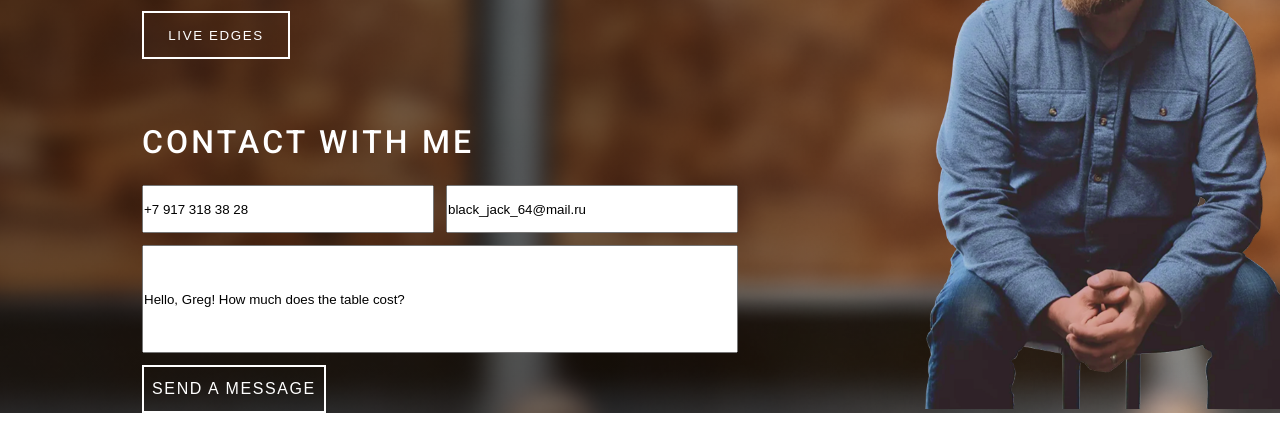
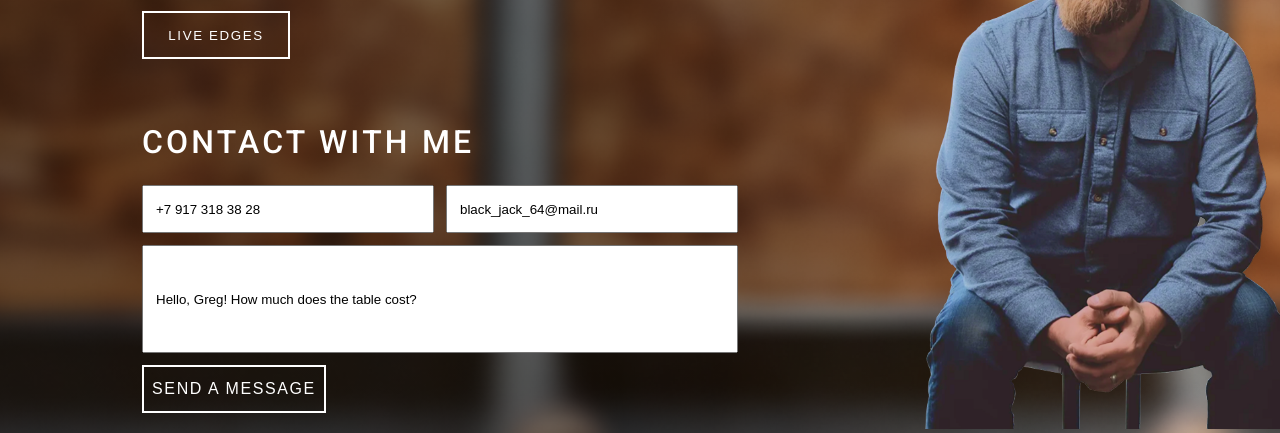
Before and after one commit to Tyuris-creator/Business-card-website-layout, a plain HTML site: page index.html in a window 1280 px wide. Shown: the part 812-1245 px from the top of the page. Drawn offline with Linux system fonts and the light colour scheme.

Commit message:
added padding

```diff
--- a/scss/base.scss
+++ b/scss/base.scss
@@ -58,7 +58,7 @@ html {
                     }
                     .block2 {
                         align-self: flex-end;
-                        max-height: 100vh;
+
 
                         max-width: 532px;
                     }
--- a/scss/form.scss
+++ b/scss/form.scss
@@ -1,6 +1,7 @@
 @use './buttonMixin' as but;
 @use './headerMixin' as mix;
 .form {
+    padding-bottom: 20px;
     &__header {
         padding-bottom: 24px;
         @media screen and (max-width: 1200px) {
@@ -15,6 +16,7 @@
             justify-content: center;
         }
         input {
+            text-indent: 12px;
             width: 292px;
             height: 48px;
             @media screen and (max-width: 1200px) {
```
Also changed, not shown: css/index.css, 1 other file.
